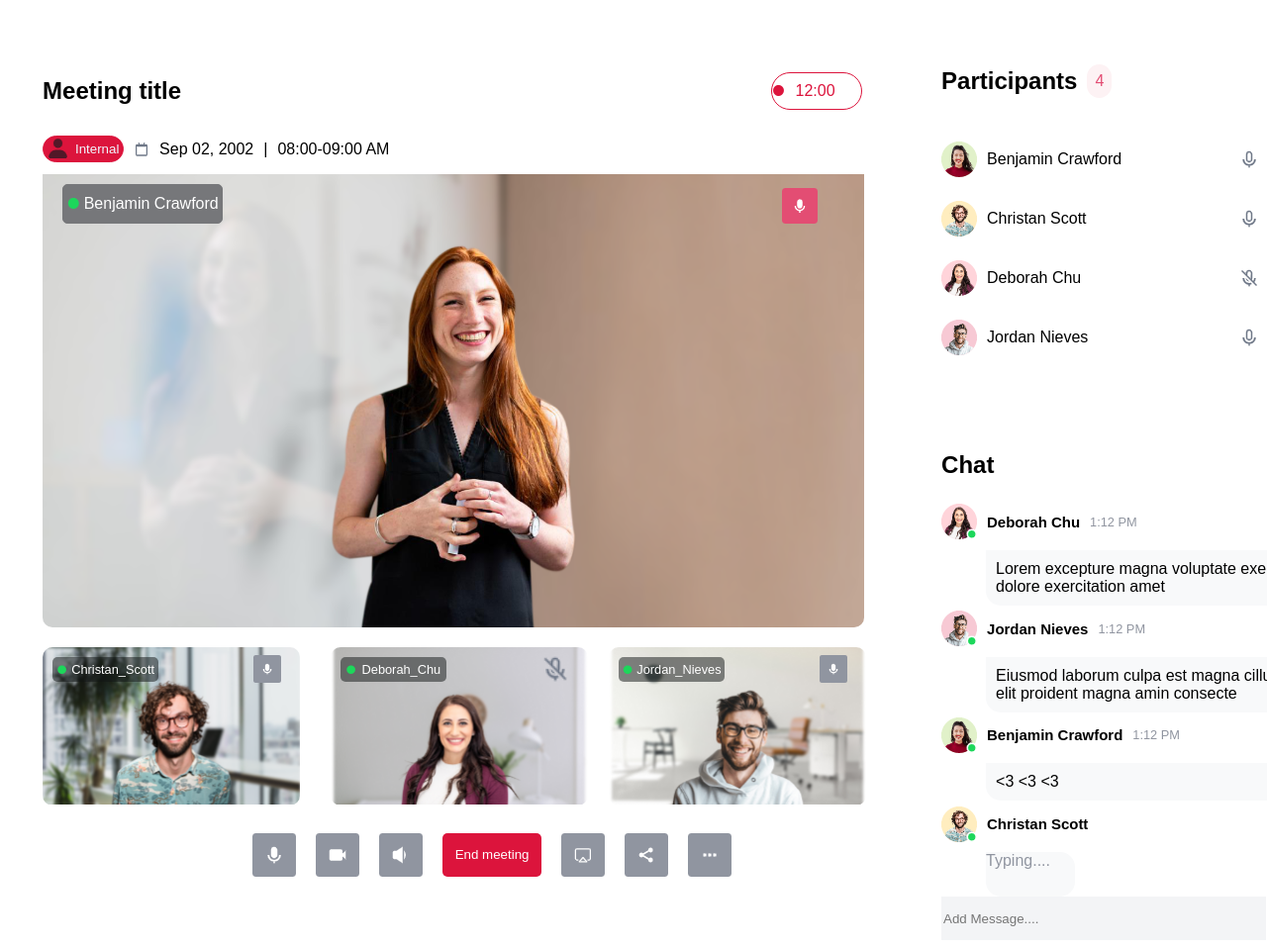
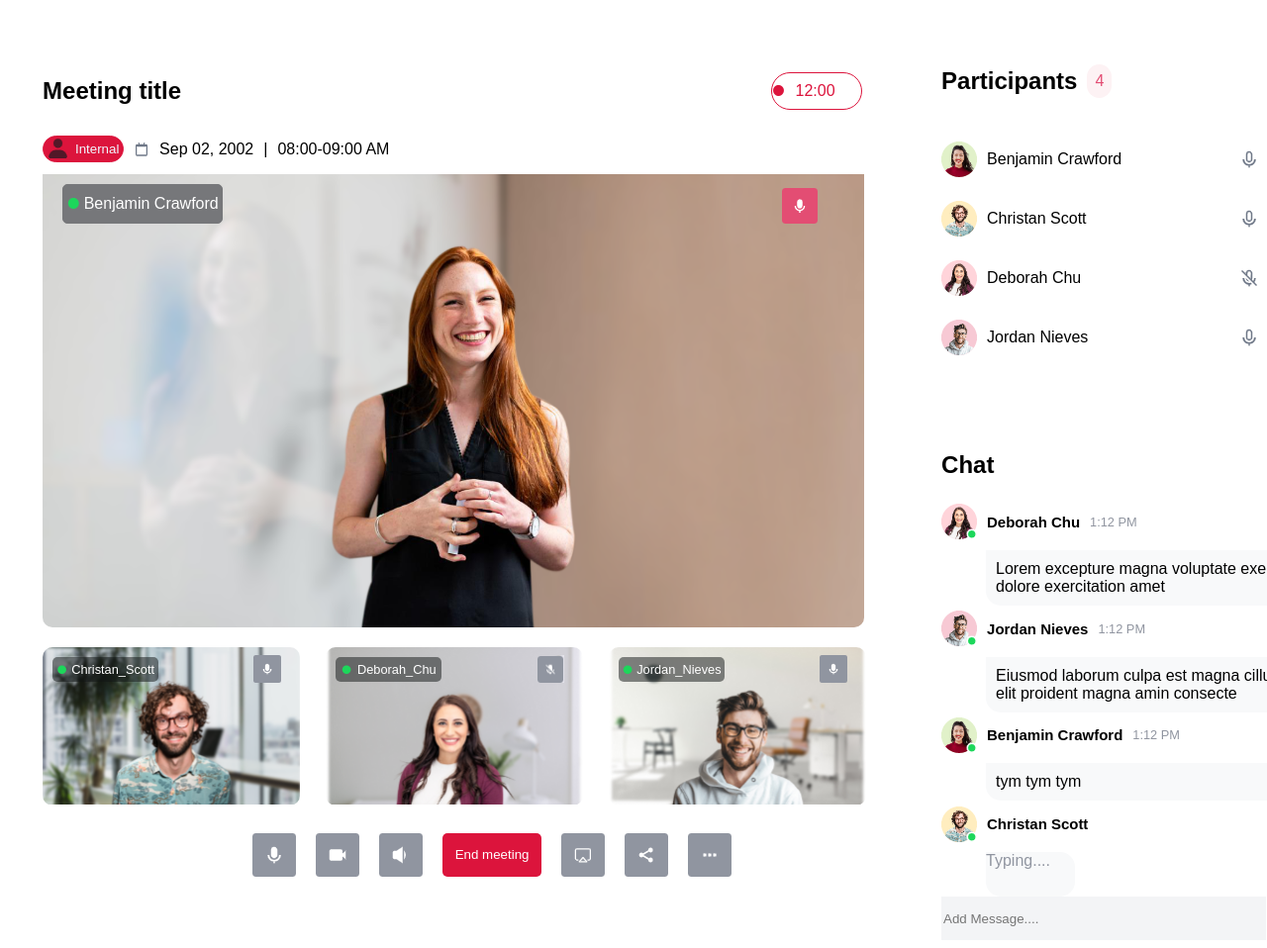
Before and after one commit to Pkkoi1/BaiTapTuan4, a plain HTML site: page index.html in a window 1280 px wide. Shown: the top 958 px of the page at 99% size. Drawn offline with Linux system fonts and the light colour scheme.

Commit message:
Cập nhật lại giao diện

```diff
--- a/index.html
+++ b/index.html
@@ -60,7 +60,7 @@
                     </div>
                 </div>
                 <div class="member">
-                    <div class="Christan_Scott">
+                    <div class="members" style="background-image: url(img2.png);">
                         <div class="name">
                             <p class="bullet" style="color: #1dd75b;">&#149;</p>
                             <p style="margin: 0px; color: #ffff;">Christan_Scott</p>
@@ -69,16 +69,17 @@
                             <img src="mic_grey_color.png" alt="" class="mic2">
                         </div>
                     </div>
-                    <div class="Deborah_Chu">
+                    <div class="members" style="background-image: url(img1.png);">
                         <div class="name">
                             <p class="bullet" style="color: #1dd75b;">&#149;</p>
                             <p style="margin: 0px; color: #ffff;">Deborah_Chu</p>
                         </div>
                         <div>
-                            <img src="mic2.png" alt="" class="mic2">
+                            <img src="mute.png" alt="" class="mic2">
+
                         </div>
                     </div>
-                    <div class="Jordan_Nieves">
+                    <div class="members" style="background-image: url(img.png);">
                         <div class="name">
                             <p class="bullet" style="color: #1dd75b;">&#149;</p>
                             <p style="margin: 0px; color: #ffff;">Jordan_Nieves</p>
@@ -180,7 +181,7 @@
                             <h3>Benjamin Crawford</h3>
                             <p class="timeChat">1:12 PM</p>
                         </div>
-                        <p class="chatText"><3 <3 <3 </p>
+                        <p class="chatText"> tym tym tym </p>
                     </div>
                     <div class="chatDetails">
                         <div class="chatHead">
--- a/style.css
+++ b/style.css
@@ -170,13 +170,15 @@ body
     position: relative;
     display: flex;
     flex-direction: row;
-    justify-content: space-around;
     width: 908px;
+    gap: 26px;
     height: 208px;
 }
-.Christan_Scott
+.members
 {
-    position: absolute;
+    position: relative;
+    display: flex;
+    flex-direction: row;
     background-image: url("img2.png");
     background-size: contain;
     width: 260px;
@@ -184,31 +186,6 @@ body
     background-repeat: no-repeat;
     margin-top: 20px;
     border-radius: 10px;
-    left: 0%;
-}
-.Deborah_Chu
-{
-    position: absolute;
-    background-image: url("img1.png");
-    background-size: contain;
-    width: 260px;
-    height: 160px;
-    background-repeat: no-repeat;
-    margin-top: 20px;
-    border-radius: 10px;
-    left: 32%;
-}
-.Jordan_Nieves
-{
-    position: absolute;
-    background-image: url("img.png");
-    background-size: contain;
-    width: 260px;
-    height: 160px;
-    background-repeat: no-repeat;
-    margin-top: 20px;
-    border-radius: 10px;
-    left: 63%;
 }
 .name
 {
@@ -232,6 +209,9 @@ body
     top: 5%;
     width: 28px;
     height: 28px;
+    /* border-radius: 50px;
+    background-color: #76777a; */
+
 }
 .buttom
 {
```
Also changed, not shown: mute.png (added).
